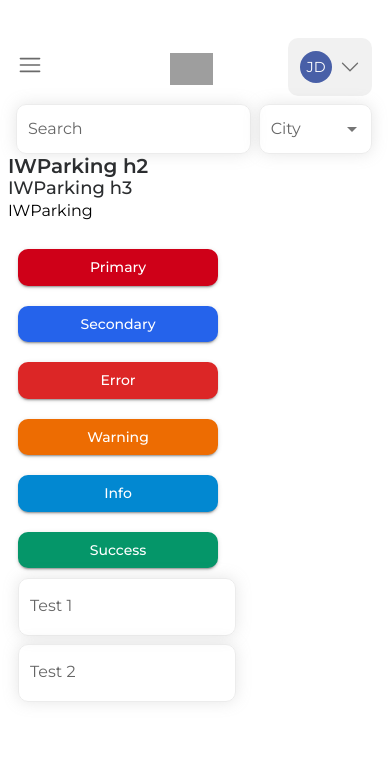
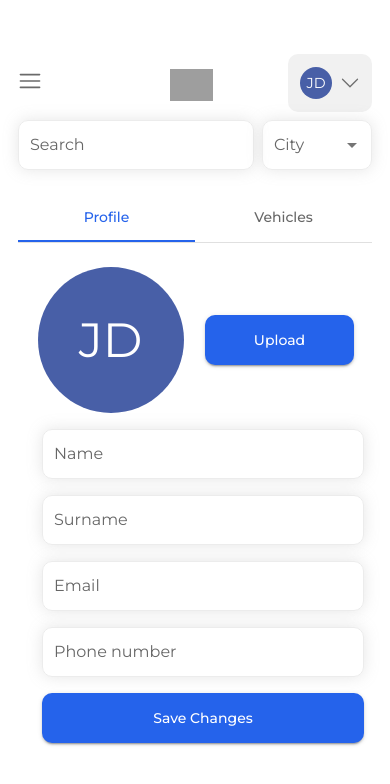
Before and after one commit to petrovicdalibor/IWParkingUI, a React (Vite) app: page /profile in a window 390 px wide. Shown: the top 784 px of the page. Built offline with nearby package versions, Linux system fonts and the light colour scheme; grey boxes are pictures that could not be loaded.

Commit message:
updated layout breakpoints and added my profile page

```diff
--- a/src/App.jsx
+++ b/src/App.jsx
@@ -3,82 +3,13 @@ import { Button, Grid, TextField, Typography } from "@mui/material";
 
 import Theme from "./theme/Theme";
 import { Layout } from "./layouts/Layout";
+import MyProfile from "./pages/MyProfile";
 
 function App() {
   return (
     <ThemeProvider theme={Theme}>
       <Layout>
-        <Typography variant="h2">IWParking h2</Typography>
-        <Typography variant="h3">IWParking h3</Typography>
-        <Typography paragraph>IWParking</Typography>
-
-        <div>
-          <Button
-            sx={{ width: "200px", margin: "10px" }}
-            variant="contained"
-            color="primary"
-          >
-            Primary
-          </Button>
-          <Button
-            sx={{ width: "200px", margin: "10px" }}
-            variant="contained"
-            color="secondary"
-          >
-            Secondary
-          </Button>
-          <Button
-            sx={{ width: "200px", margin: "10px" }}
-            variant="contained"
-            color="error"
-          >
-            Error
-          </Button>
-          <br />
-          <Button
-            sx={{ width: "200px", margin: "10px" }}
-            variant="contained"
-            color="warning"
-          >
-            Warning
-          </Button>
-          <Button
-            sx={{ width: "200px", margin: "10px" }}
-            variant="contained"
-            color="info"
-          >
-            Info
-          </Button>
-          <Button
-            sx={{ width: "200px", margin: "10px" }}
-            variant="contained"
-            color="success"
-          >
-            Success
-          </Button>
-          <Grid container spacing={1}>
-            <Grid item>
-              <TextField
-                label="Test 1"
-                variant="filled"
-                InputProps={{ disableUnderline: true }}
-                color="secondary"
-                type="text"
-                fullWidth
-              />
-            </Grid>
-            <Grid item>
-              <TextField
-                label="Test 2"
-                variant="filled"
-                InputProps={{ disableUnderline: true }}
-                color="primary"
-                type="text"
-                fullWidth
-              />
-            </Grid>
-          </Grid>
-        </div>
+        <MyProfile />
       </Layout>
     </ThemeProvider>
   );
--- a/src/common/components/Search/components/SearchInput.jsx
+++ b/src/common/components/Search/components/SearchInput.jsx
@@ -20,6 +20,7 @@ const SearchGrid = styled(Grid)(({ theme }) => ({
   },
   [theme.breakpoints.only("sm")]: {
     width: "394px",
+    paddingRight: "10px !important",
   },
   [theme.breakpoints.up("md")]: {
     width: "400px !important",
@@ -52,10 +53,11 @@ const SearchInput = () => {
     <>
       <SearchGrid
         container
-        sx={{ width: "100%", paddingRight: "10px !important", marginLeft: 0 }}
-        spacing={1}
+        sx={{ width: "100%", marginLeft: 0 }}
+        // spacing={}
+        direction="row"
       >
-        <SearchGridItem item xs={8}>
+        <SearchGridItem item xs={8} sx={{ paddingLeft: "0 !important" }}>
           <TextField
             label="Search"
             onChange={handleSearchConditionChange}
@@ -67,7 +69,7 @@ const SearchInput = () => {
             fullWidth
           />
         </SearchGridItem>
-        <SearchGridItem item xs={4}>
+        <SearchGridItem item xs={4} pl={1}>
           <FormControl
             variant="filled"
             size={isXs ? "small" : "normal"}
--- /dev/null
+++ b/src/features/MyProfile/components/ProfileSettings.jsx
@@ -0,0 +1,150 @@
+import {
+  Avatar,
+  Button,
+  Grid,
+  TextField,
+  styled,
+  useMediaQuery,
+} from "@mui/material";
+import { stringAvatar } from "../../../common/utils/AvatarUtil";
+
+const UserAvatar = styled(Avatar)(({ theme }) => ({
+  [theme.breakpoints.only("xs")]: {
+    width: "117px",
+    height: "117px",
+    fontSize: "3rem",
+  },
+  [theme.breakpoints.up("xs")]: {
+    width: "146px",
+    height: "146px",
+    fontSize: "3rem",
+  },
+}));
+
+const ProfileSettings = () => {
+  const isXs = useMediaQuery((theme) => theme.breakpoints.only("xs"));
+
+  return (
+    <>
+      <Grid
+        item
+        display={"flex"}
+        flexDirection={isXs ? "column" : "row"}
+        justifyContent={"space-between"}
+      >
+        <Grid
+          item
+          display={"flex"}
+          flexDirection={isXs ? "row" : "column"}
+          alignItems={"center"}
+          sm={4}
+          pt={2}
+        >
+          <Grid
+            item
+            xs={6}
+            display={"flex"}
+            alignItems={"center"}
+            alignContent={"center"}
+            justifyContent={"center"}
+          >
+            <UserAvatar {...stringAvatar("Jane Doe")} />
+          </Grid>
+          <Grid item xs={6} sm={12} display={"flex"} alignItems={"center"}>
+            <Button
+              sx={{ width: "150px", height: "50px", margin: "10px" }}
+              variant="contained"
+              color="secondary"
+              size="normal"
+            >
+              Upload
+            </Button>
+          </Grid>
+        </Grid>
+        <Grid
+          item
+          justifyContent={"center"}
+          alignItems={"center"}
+          alignContent={"center"}
+          pl={2}
+        >
+          <Grid
+            item
+            xs={12}
+            sm={12}
+            display={"flex"}
+            flexDirection={isXs ? "column" : "row"}
+            gap={2}
+            mt={isXs ? 2 : 0}
+          >
+            <TextField
+              label="Name"
+              // onChange={handleSearchConditionChange}
+              color="secondary"
+              variant="filled"
+              size={isXs ? "small" : "normal"}
+              InputProps={{ disableUnderline: true }}
+              type="text"
+              // value={searchCondition}
+              fullWidth
+            />
+            <TextField
+              label="Surname"
+              // onChange={handleSearchConditionChange}
+              color="secondary"
+              variant="filled"
+              size={isXs ? "small" : "normal"}
+              InputProps={{ disableUnderline: true }}
+              type="text"
+              // value={searchCondition}
+              fullWidth
+            />
+          </Grid>
+          <Grid
+            item
+            xs={12}
+            sm={12}
+            display={"flex"}
+            flexDirection={"column"}
+            mt={2}
+            gap={2}
+          >
+            <TextField
+              label="Email"
+              // onChange={handleSearchConditionChange}
+              color="secondary"
+              variant="filled"
+              size={isXs ? "small" : "normal"}
+              InputProps={{ disableUnderline: true }}
+              type="email"
+              // value={searchCondition}
+              fullWidth
+            />
+            <TextField
+              label="Phone number"
+              // onChange={handleSearchConditionChange}
+              color="secondary"
+              variant="filled"
+              size={isXs ? "small" : "normal"}
+              InputProps={{ disableUnderline: true }}
+              type="text"
+              // value={searchCondition}
+              fullWidth
+            />
+            <Button
+              sx={{ height: "50px", alignSelf: "end" }}
+              variant="contained"
+              color="secondary"
+              size="normal"
+              fullWidth={isXs ? true : false}
+            >
+              Save Changes
+            </Button>
+          </Grid>
+        </Grid>
+      </Grid>
+    </>
+  );
+};
+
+export default ProfileSettings;
--- /dev/null
+++ b/src/features/MyProfile/components/Vehicles.jsx
@@ -0,0 +1,7 @@
+import React from "react";
+
+const Vehicles = () => {
+  return <div>Vehicles</div>;
+};
+
+export default Vehicles;
--- a/src/features/TopBar/components/TopBar.jsx
+++ b/src/features/TopBar/components/TopBar.jsx
@@ -58,7 +58,7 @@ const UserInfoBox = styled(Box)(() => ({
   backgroundColor: "#F1F1F1",
   paddingLeft: "12px",
   paddingRight: "12px",
-  margin: 0,
+  margin: "0",
   borderRadius: "10px",
   height: "58px",
 }));
--- a/src/layouts/Layout.jsx
+++ b/src/layouts/Layout.jsx
@@ -4,6 +4,7 @@ import { styled } from "@mui/material/styles";
 import { Sidebar } from "../features/Sidebar/components/Sidebar";
 import { useCallback, useEffect, useState } from "react";
 import TopBar from "../features/TopBar/components/TopBar";
+import { Grid } from "@mui/material";
 
 const SIDE_NAV_WIDTH = 255;
 const TABLET_SIDE_NAV_WIDTH = 80;
@@ -21,12 +22,49 @@ const LayoutRoot = styled("div")(({ theme }) => ({
   },
 }));
 
-const LayoutContainer = styled("div")({
-  display: "flex",
-  flex: "1 1 auto",
-  flexDirection: "column",
-  width: "100%",
-});
+// const LayoutContainer = styled("div")({
+//   display: "flex",
+//   flex: "1 1 auto",
+//   flexDirection: "column",
+//   width: "100%",
+// });
+
+// const LayoutContainer = styled(Grid)(
+//   { theme },
+//   {
+//     marginTop: "16px !important",
+//     [theme.breakpoints.down("sm")]: {
+//       padding: "0 10px 0 10px",
+//     },
+//     [theme.breakpoints.up("sm")]: {
+//       padding: "0 13px 0 13px",
+//       maxWidth: "845px",
+//       margin: "0 auto",
+//     },
+//     [theme.breakpoints.up("lg")]: {
+//       padding: "0",
+//       maxWidth: "1076px",
+//       margin: "0 auto",
+//     },
+//   }
+// );
+
+const LayoutContainer = styled(Grid)(({ theme }) => ({
+  marginTop: "16px !important",
+  [theme.breakpoints.down("sm")]: {
+    padding: "0 10px 0 10px",
+  },
+  [theme.breakpoints.up("sm")]: {
+    padding: "0 13px 0 13px",
+    maxWidth: "845px",
+    margin: "0 auto",
+  },
+  [theme.breakpoints.up("xl")]: {
+    padding: "0",
+    maxWidth: "1076px",
+    margin: "0 auto",
+  },
+}));
 
 export const Layout = ({ children }) => {
   const pathname = window.location.pathname;
@@ -56,8 +94,15 @@ export const Layout = ({ children }) => {
       />
 
       <LayoutRoot>
-        <TopBar onHamburgerClick={() => setOpenNav(!openNav)} open={openNav} />
-        <LayoutContainer>{children}</LayoutContainer>
+        <LayoutContainer container direction="column" gap={3}>
+          <Grid item>
+            <TopBar
+              onHamburgerClick={() => setOpenNav(!openNav)}
+              open={openNav}
+            />
+          </Grid>
+          <Grid item>{children}</Grid>
+        </LayoutContainer>
       </LayoutRoot>
     </>
   );
--- /dev/null
+++ b/src/pages/MyProfile.jsx
@@ -0,0 +1,88 @@
+import * as React from "react";
+import PropTypes from "prop-types";
+import Tabs from "@mui/material/Tabs";
+import Tab from "@mui/material/Tab";
+import Typography from "@mui/material/Typography";
+import Box from "@mui/material/Box";
+import { useMediaQuery } from "@mui/material";
+import ProfileSettings from "../features/MyProfile/components/ProfileSettings";
+import Vehicles from "../features/MyProfile/components/Vehicles";
+
+function CustomTabPanel(props) {
+  const { children, value, index, ...other } = props;
+
+  return (
+    <div
+      role="tabpanel"
+      hidden={value !== index}
+      id={`simple-tabpanel-${index}`}
+      aria-labelledby={`simple-tab-${index}`}
+      {...other}
+    >
+      {value === index && (
+        <Box sx={{ p: 1 }}>
+          <Typography>{children}</Typography>
+        </Box>
+      )}
+    </div>
+  );
+}
+
+CustomTabPanel.propTypes = {
+  children: PropTypes.node,
+  index: PropTypes.number.isRequired,
+  value: PropTypes.number.isRequired,
+};
+
+function a11yProps(index) {
+  return {
+    id: `simple-tab-${index}`,
+    "aria-controls": `simple-tabpanel-${index}`,
+  };
+}
+
+const MyProfile = () => {
+  const isXs = useMediaQuery((theme) => theme.breakpoints.only("xs"));
+
+  const [value, setValue] = React.useState(0);
+
+  const handleChange = (event, newValue) => {
+    setValue(newValue);
+  };
+
+  if (isXs) {
+    return (
+      <Box sx={{ width: "100%" }}>
+        <Box sx={{ borderBottom: 1, borderColor: "divider" }}>
+          <Tabs
+            value={value}
+            onChange={handleChange}
+            aria-label="basic tabs example"
+            textColor="secondary"
+            indicatorColor="secondary"
+          >
+            <Tab label="Profile" sx={{ width: "50%" }} {...a11yProps(0)} />
+            <Tab label="Vehicles" sx={{ width: "50%" }} {...a11yProps(1)} />
+          </Tabs>
+        </Box>
+        <CustomTabPanel value={value} index={0}>
+          <ProfileSettings />
+        </CustomTabPanel>
+        <CustomTabPanel value={value} index={1}>
+          <Vehicles />
+        </CustomTabPanel>
+      </Box>
+    );
+  }
+
+  return (
+    <>
+      <Typography variant="h2">My Profile</Typography>
+      <Box>
+        <ProfileSettings />
+      </Box>
+    </>
+  );
+};
+
+export default MyProfile;
--- a/src/theme/Theme.js
+++ b/src/theme/Theme.js
@@ -1,6 +1,6 @@
 import { createTheme } from "@mui/material/styles";
 
-import { getGridTheme } from "./GridTheme";
+// import { getGridTheme } from "./GridTheme";
 
 let theme = createTheme({
   typography: {
@@ -80,7 +80,7 @@ theme = createTheme(theme, {
     },
   },
   components: {
-    MuiGrid: getGridTheme(theme),
+    // MuiGrid: getGridTheme(theme),
     MuiInputBase: {
       styleOverrides: {
         root: {
```
